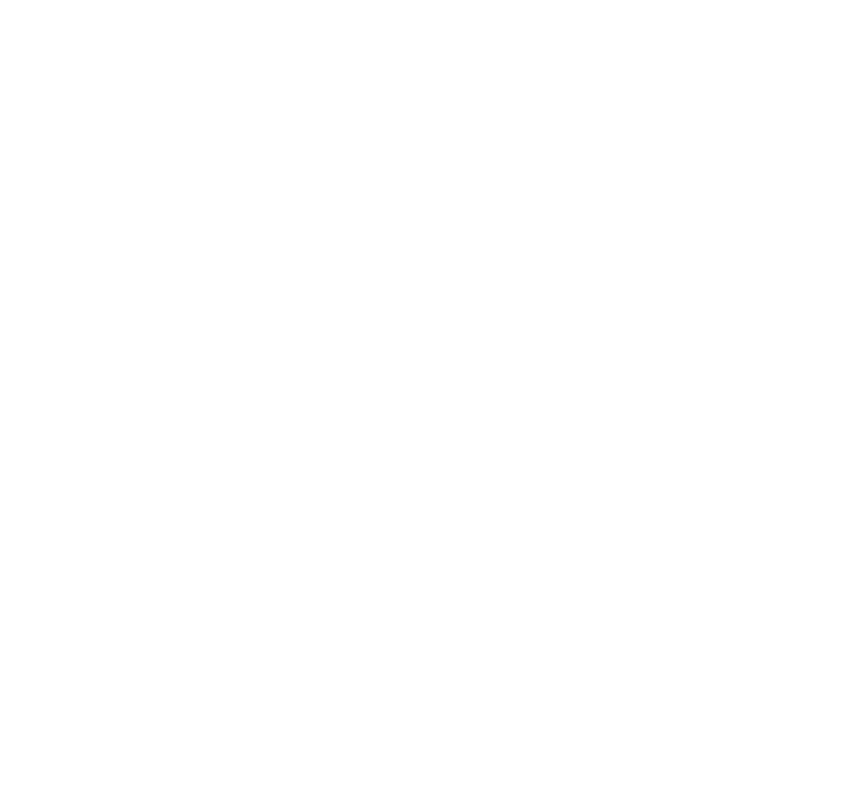
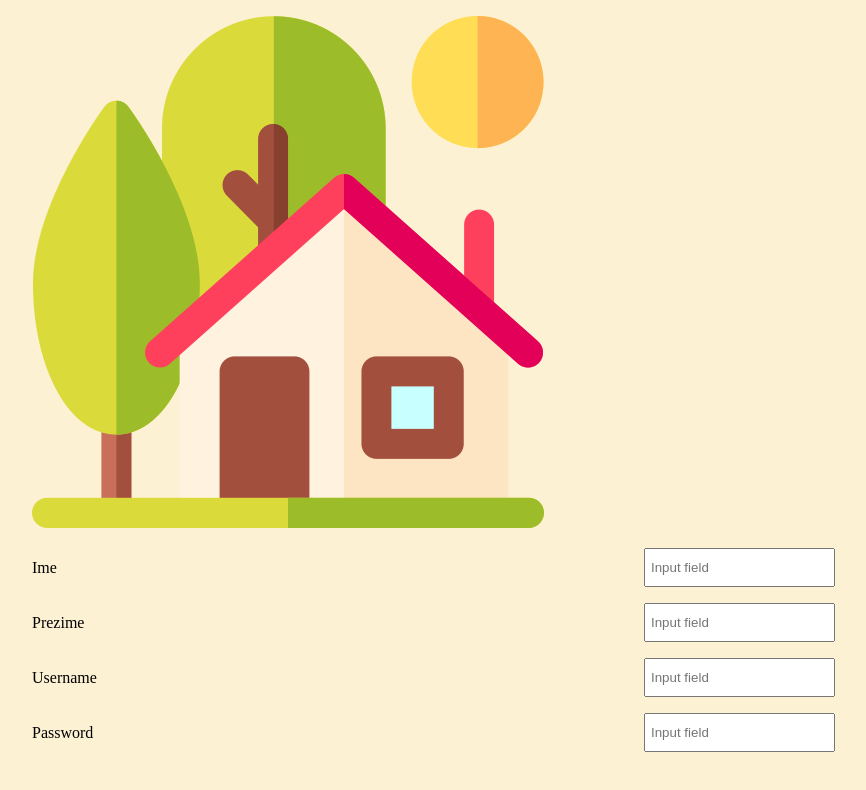
Before and after one commit to zlendo1/wt-real-estate-web-app, a plain HTML site: page html/profil.html in a window 1280 px wide. Shown: the whole page, without its empty margins (24-890 px from the left). Drawn offline with Linux system fonts and the light colour scheme.

Commit message:
implemented profil page

```diff
--- a/css/profil.css
+++ b/css/profil.css
@@ -0,0 +1,18 @@
+body {
+    margin: 16px;
+}
+
+ul {
+    list-style: none;
+    display: grid;
+    grid-gap: 16px;
+    grid-template-columns: repeat(2, 1fr);
+}
+
+input {
+    padding: 10px 5px;
+}
+
+li {
+    align-self: center;
+}
--- a/html/profil.html
+++ b/html/profil.html
@@ -2,9 +2,22 @@
 <html lang="en">
 <head>
     <meta charset="UTF-8">
-    <title>Title</title>
+    <title>Profil</title>
+    <link rel="stylesheet" href="../css/app_common.css">
+    <link rel="stylesheet" href="../css/profil.css">
 </head>
 <body>
-
+    <ul>
+        <li><img src="../res/house.png" alt="profilna_slika"></li>
+        <li></li>
+        <li><label for="input_ime">Ime</label></li>
+        <li><input type="text" name="input_ime" id="input_ime" placeholder="Input field"></li>
+        <li><label for="input_prezime">Prezime</label></li>
+        <li><input type="text" name="input_" id="input_prezime" placeholder="Input field"></li>
+        <li><label for="input_username">Username</label></li>
+        <li><input type="text" name="input_" id="input_username" placeholder="Input field"></li>
+        <li><label for="input_password">Password</label></li>
+        <li><input type="text" name="input_" id="input_password" placeholder="Input field"></li>
+    </ul>
 </body>
 </html>
```
